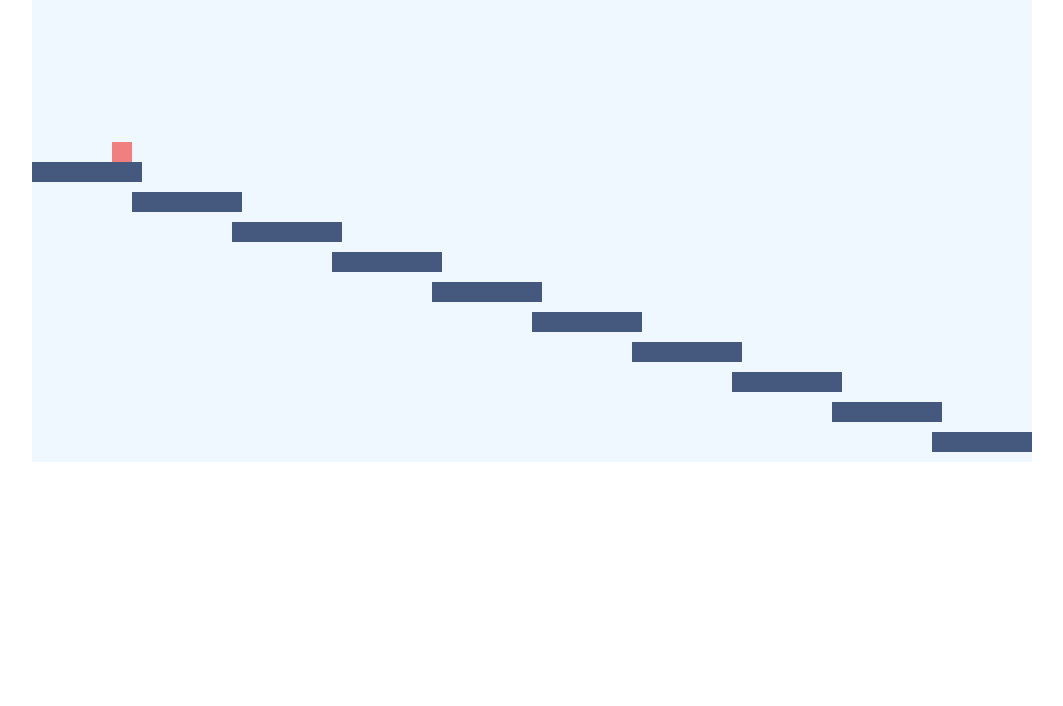
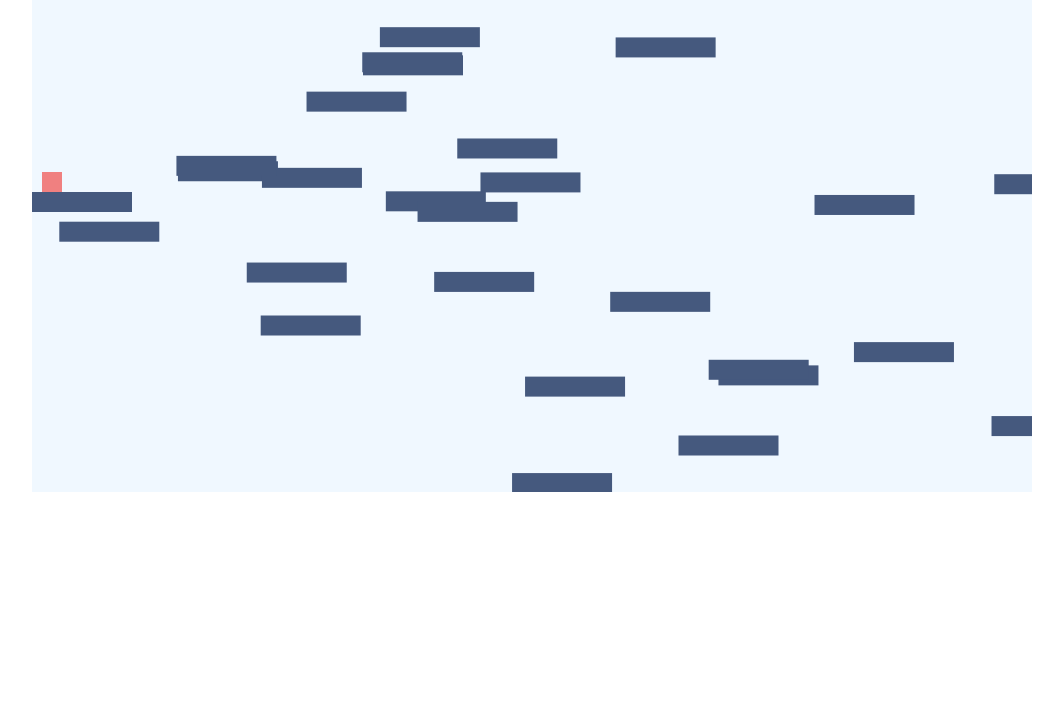
Before and after one commit to jmarzu/First-Platformer, a website: page public/index.html in a window 1280 px wide. Shown: the part 94-800 px from the top of the page, without its empty margins (108-1171 px from the left). Drawn offline with nearby package versions, Linux system fonts and the light colour scheme.

Commit message:
add random levels, win and lose message

```diff
--- a/index.js
+++ b/index.js
@@ -1,15 +1,11 @@
 var express = require('express');
 var bodyParser = require('body-parser');
 var path = require('path');
-// var ejsLayouts = require('express-ejs-layouts');
 var app = express();
 
 app.use(bodyParser.json());
 app.use(bodyParser.urlencoded({ extended: false }));
 app.use(express.static(path.join(__dirname, 'public')));
-
-// app.set('view engine', 'ejs');
-// app.use(ejsLayouts);
 
 // Bootstrap
 app.use('/js', express.static(__dirname + '/node_modules/bootstrap/dist/js')); // redirect bootstrap JS
--- a/public/bundle.js
+++ b/public/bundle.js
@@ -1,8 +1,10 @@
 (function(){function r(e,n,t){function o(i,f){if(!n[i]){if(!e[i]){var c="function"==typeof require&&require;if(!f&&c)return c(i,!0);if(u)return u(i,!0);var a=new Error("Cannot find module '"+i+"'");throw a.code="MODULE_NOT_FOUND",a}var p=n[i]={exports:{}};e[i][0].call(p.exports,function(r){var n=e[i][1][r];return o(n||r)},p,p.exports,r,e,n,t)}return n[i].exports}for(var u="function"==typeof require&&require,i=0;i<t.length;i++)o(t[i]);return o}return r})()({1:[function(require,module,exports){
 // The attributes of the player.
 let player = {
-    x: 100,
-    y: 100,
+    // x coordinate for starting position of block game piece
+    x: 30,
+    // y coordinate for starting position of block game piece
+    y: 25,
     x_v: 0,
     y_v: 0,
     jump: true,
@@ -10,7 +12,6 @@ let player = {
     width: 20
 };
 
-// The status of the arrow keys
 let keys = {
     right: false,
     left: false,
@@ -22,36 +23,44 @@ const gravity = 0.6;
 const friction = 0.7;
 
 // The number of platforms
-let numberOfPlatforms = 10;
+let numberOfPlatforms = 45;
 
-// The platforms
-let platforms = [];
+// Platform array with default starting platform
+let platforms = [
+    {x: 0, y: 200, width: 100, height: 20}
+];
 
-// Function to render the canvas
-function rendercanvas(){
+canvas = document.getElementById("canvas");
+ctx = canvas.getContext("2d");
+ctx.canvas.height = 500;
+ctx.canvas.width = 1000;
+
+function renderCanvas(){
     ctx.fillStyle = "#F0F8FF";
     ctx.fillRect(0, 0, 1000, 1000);
 }
 
-// Function to render the player
-function renderplayer(){
+function renderPlayer(){
     ctx.fillStyle = "#F08080";
-    ctx.fillRect((player.x)-20, (player.y)-20, player.width, player.height);
+    ctx.fillRect((player.x) - 20, (player.y) - 20, player.width, player.height);
 }
 
-// Function to create platforms
-function createplat(){
-    for (let i = 0; i < numberOfPlatforms; i++) {
+function createPlatforms(){
+    for (let i = 1; i < numberOfPlatforms; i++) {
         platforms.push({
-            x: 100 * i,
-            y: 200 + (30 * i),
-            width: 110,
+            x: alternatingPlatforms(i),
+            y: alternatingPlatforms(i),
+            width: 100,
             height: 20
         });
     }
 }
-// Function to render platforms
-function renderplat(){
+
+function alternatingPlatforms(i) {
+    return (Math.random() * 1000) + 1;
+}
+
+function renderPlatforms(){
     ctx.fillStyle = "#45597E";
     platforms.forEach(platform => ctx.fillRect(platform.x, platform.y, platform.width, platform.height));
 }
@@ -60,13 +69,13 @@ function renderplat(){
 function keydown(e) {
     // 37 is the code for the left arrow key
     if (e.keyCode === 37) {
-        keys.left = true;
+        keys.left = true
     }
 
     // 37 is the code for the up arrow key
     if (e.keyCode === 38) {
         if (player.jump === false) {
-            player.y_v = -10;
+            player.y_v = -11;
         }
     }
     // 39 is the code for the right arrow key
@@ -92,7 +101,7 @@ function keyup(e) {
     }
 }
 
-function loop() {
+function runGame() {
     // If the player is not jumping apply the effect of friction
     if (player.jump === false) {
         player.x_v *= friction;
@@ -105,18 +114,18 @@ function loop() {
 
     // If the left key is pressed increase the relevant horizontal velocity
     if (keys.left) {
-        player.x_v = -2.5;
+        player.x_v = -2;
     }
 
     if (keys.right) {
-        player.x_v = 2.5;
+        player.x_v = 2;
     }
 
     // Updating the y and x coordinates of the player
     player.y += player.y_v;
     player.x += player.x_v;
 
-    // A simple code that checks for collions with the platform
+    // Check for collions with the platform
     let i = -1;
 
     platforms.forEach((platform, index) => {
@@ -132,22 +141,28 @@ function loop() {
     }
 
     // Rendering the canvas, the player and the platforms
-    rendercanvas();
-    renderplayer();
-    renderplat();
+    renderCanvas();
+    renderPlayer();
+    renderPlatforms();
+
+    winGame(player);
 }
 
-canvas = document.getElementById("canvas");
-ctx = canvas.getContext("2d");
-ctx.canvas.height = 500;
-ctx.canvas.width = 1000;
-createplat();
+function winGame(position) {
+    if (position.x > ctx.canvas.width && position.y < ctx.canvas.height) {
+        alert('You won!', location.reload());
+    } else if (position.y > ctx.canvas.height && position.x < ctx.canvas.width) {
+        alert('You lost!', location.reload());
+    }
+}
+
+createPlatforms();
 
 // Adding the event listeners
 document.addEventListener("keydown",keydown);
 document.addEventListener("keyup",keyup);
 
 
-// Run loop() continuously to update the board/game
-setInterval(loop, 22);
+// Run runGame() continuously to update the board/game
+setInterval(runGame, 22);
 },{}]},{},[1]);
--- a/public/index.html
+++ b/public/index.html
@@ -1,6 +1,7 @@
 <html>
 <head>
 	<link rel="stylesheet" href="/css/bootstrap.min.css">
+	<link rel="stylesheet" type="text/css" href="style.css">
 	<title>Joe's Platform</title>
 </head>
 <body class="container text-center">
--- /dev/null
+++ b/public/style.css
@@ -0,0 +1,3 @@
+h1 {
+	font-size: 65px;
+}
```
Also changed, not shown: public/app.js (+50 -35 lines).
